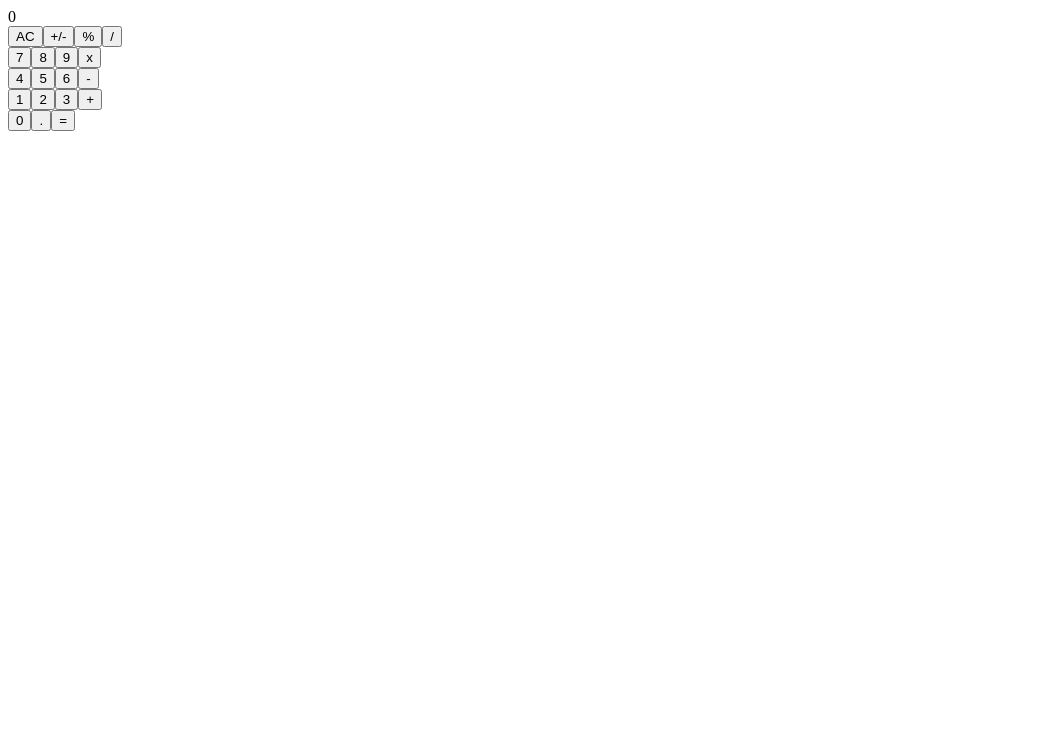
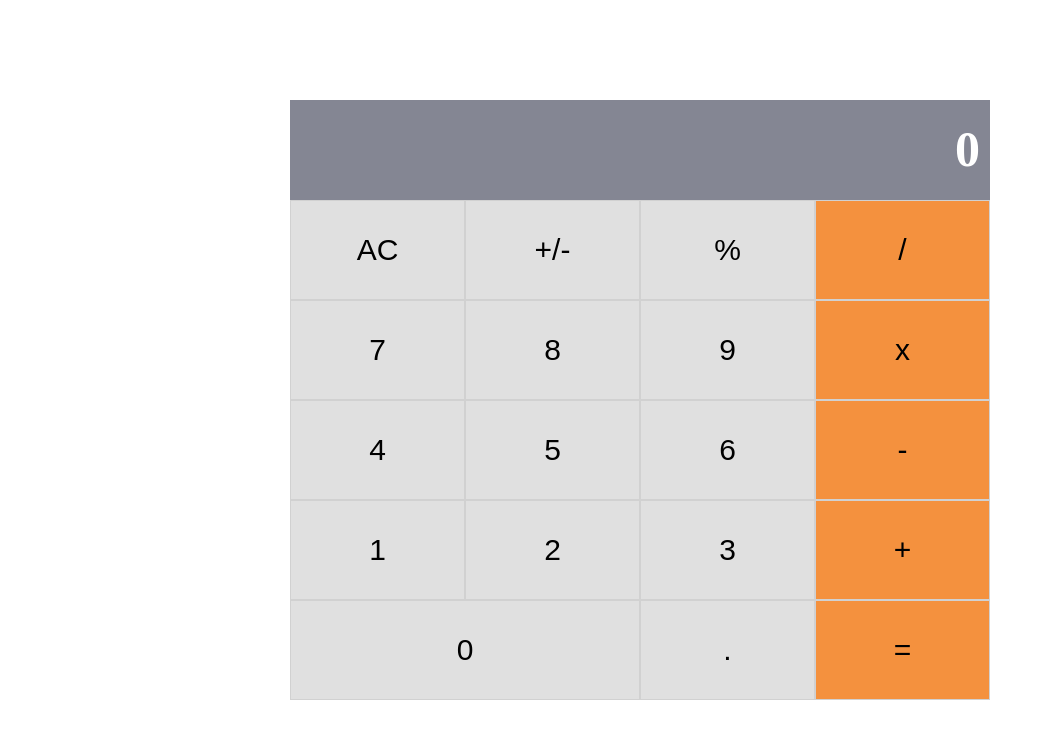
Before and after one commit to yaairfernando/React-Calculator, a React (Create React App) app: page / in a window 1280 px wide. Shown: the top 738 px of the page, without its empty margins (0-1045 px from the left). Built offline with nearby package versions, Linux system fonts and the light colour scheme.

Commit message:
Finished styles for components directory

```diff
--- a/package.json
+++ b/package.json
@@ -11,7 +11,8 @@
     "react": "^16.13.1",
     "react-dom": "^16.13.1",
     "react-scripts": "3.4.1",
-    "react-uuid": "^1.0.2"
+    "react-uuid": "^1.0.2",
+    "styled-components": "^5.1.0"
   },
   "scripts": {
     "start": "react-scripts start",
--- a/src/components/App.js
+++ b/src/components/App.js
@@ -1,15 +1,31 @@
 import React from 'react';
+import styled from 'styled-components';
 import ButtonPanel from './ButtonPanel';
 import Display from './Display';
+
+
+const AppContainer = styled.div`
+display: flex;
+flex-direction: column;
+  position: absolute;
+  top: 50%;
+  left: 50%;
+  transform: translate(-50%, -50%);
+  width: 700px;
+
+  @media (max-width: 768px) {
+    width: 500px;
+  }
+`;
 
 // eslint-disable-next-line react/prefer-stateless-function
 class App extends React.Component {
   render() {
     return (
-      <div id="calculator">
+      <AppContainer id="calculator">
         <Display />
         <ButtonPanel />
-      </div>
+      </AppContainer>
     );
   }
 }
--- a/src/components/Button.js
+++ b/src/components/Button.js
@@ -1,12 +1,39 @@
 import React from 'react';
 import PropTypes from 'prop-types';
+import styled from 'styled-components';
 
-const Button = ({ name }) => (
-  <button type="button">{name}</button>
+const StyledButton = styled.button`
+  background: ${props => props.color};
+  flex: ${props => (props.wide ? '0 0 50%' : '0 0 25%')};
+  color: black;
+  font-size: 30px;
+  border: 1px solid #D1D1D1;
+
+  &:active,
+  &:focus,
+  &:visited {
+    outline: none;
+  }
+
+  &:hover {
+    cursor: pointer;
+    background: #ccc;
+  }
+`;
+
+const Button = ({ name, color, wide }) => (
+  <StyledButton type="button" color={color} wide={wide}>{name}</StyledButton>
 );
+
+Button.defaultProps = {
+  color: '#E0E0E0',
+  wide: false,
+};
 
 Button.propTypes = {
   name: PropTypes.string.isRequired,
+  color: PropTypes.string,
+  wide: PropTypes.bool,
 };
 
 export default Button;
--- a/src/components/ButtonPanel.js
+++ b/src/components/ButtonPanel.js
@@ -1,6 +1,17 @@
 import React from 'react';
 import uuid from 'react-uuid';
+import styled from 'styled-components';
 import Button from './Button';
+
+const ButtonPanelContainer = styled.div`
+  display: flex;
+  flex-direction: column;
+
+  .button-group {
+    height: 100px;
+    display: flex;
+  }
+`;
 
 const buttonsArr = [
   ['AC', '+/-', '%', '/'],
@@ -13,15 +24,22 @@ const buttonsArr = [
 
 const ButtonPanel = () => {
   const renderButtons = buttonsArr.map(group => (
-    <div key={uuid()}>
-      {group.map(button => <Button key={uuid()} name={button} />)}
+    <div key={uuid()} className="button-group">
+      {group.map(button => {
+        if (button === '-' || button === '+' || button === '/' || button === 'x' || button === '=') {
+          return <Button key={uuid()} name={button} color="#F4913E" />;
+        } if (button === '0') {
+          return <Button key={uuid()} name={button} wide />;
+        }
+        return <Button key={uuid()} name={button} />;
+      })}
     </div>
   ));
 
   return (
-    <div>
+    <ButtonPanelContainer id="buttons-container">
       {renderButtons}
-    </div>
+    </ButtonPanelContainer>
   );
 };
 
--- a/src/components/Display.js
+++ b/src/components/Display.js
@@ -1,8 +1,26 @@
 import React from 'react';
 import PropTypes from 'prop-types';
+import styled from 'styled-components';
+
+const DisplayContainer = styled.div`
+  width: 100%;
+  background: #848693;
+  height: 100px;
+  display: flex;
+  justify-content: flex-end;
+
+  span {
+    color: #fff;
+    padding: 20px 10px;
+    font-weight: bold;
+    font-size: 50px;
+  }
+`;
 
 const Display = ({ result }) => (
-  <div>{result}</div>
+  <DisplayContainer id="display-container">
+    <span>{result}</span>
+  </DisplayContainer>
 );
 
 Display.defaultProps = {
```
Also changed, not shown: 1 other file (tests, documents, lock files or other folders).
